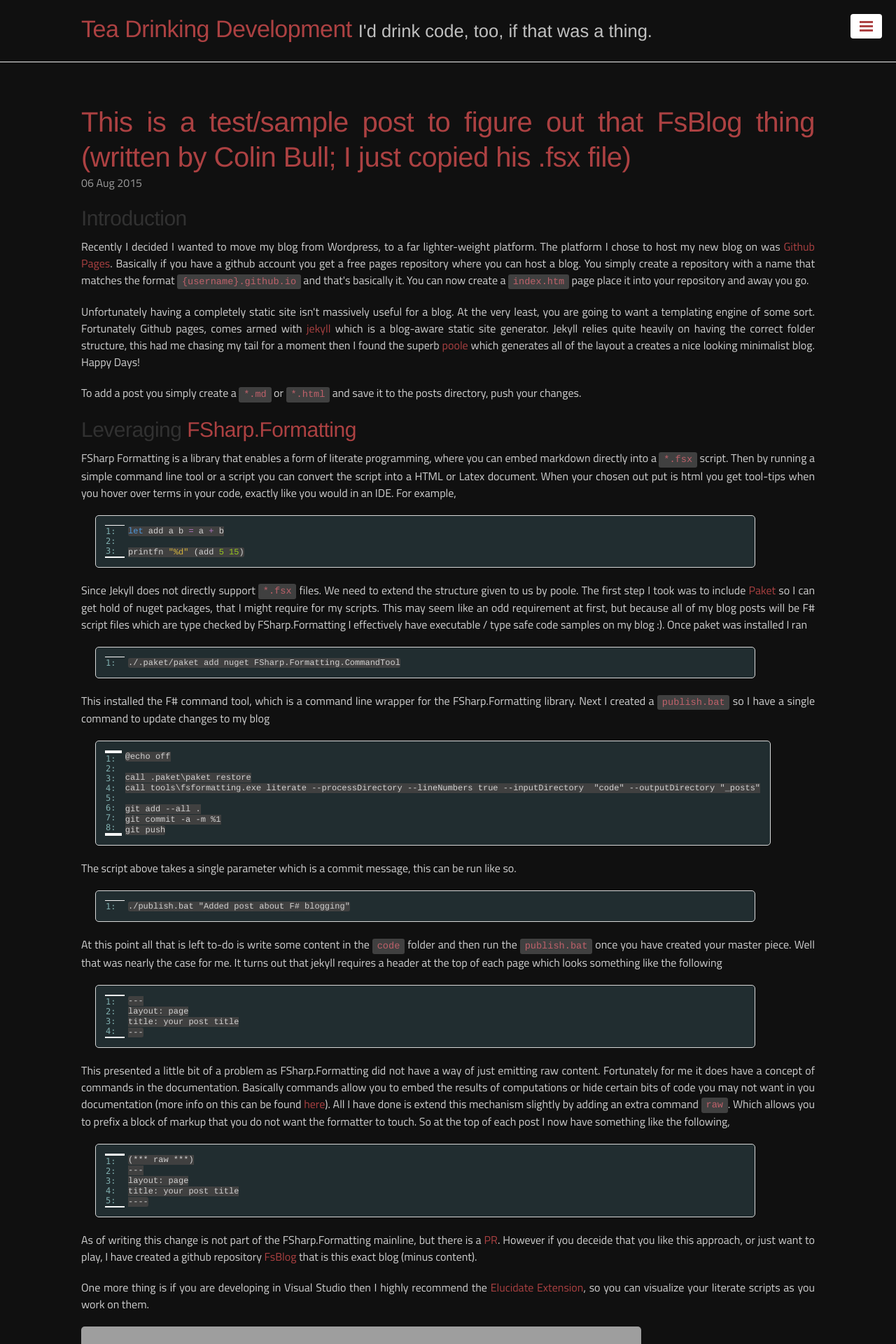
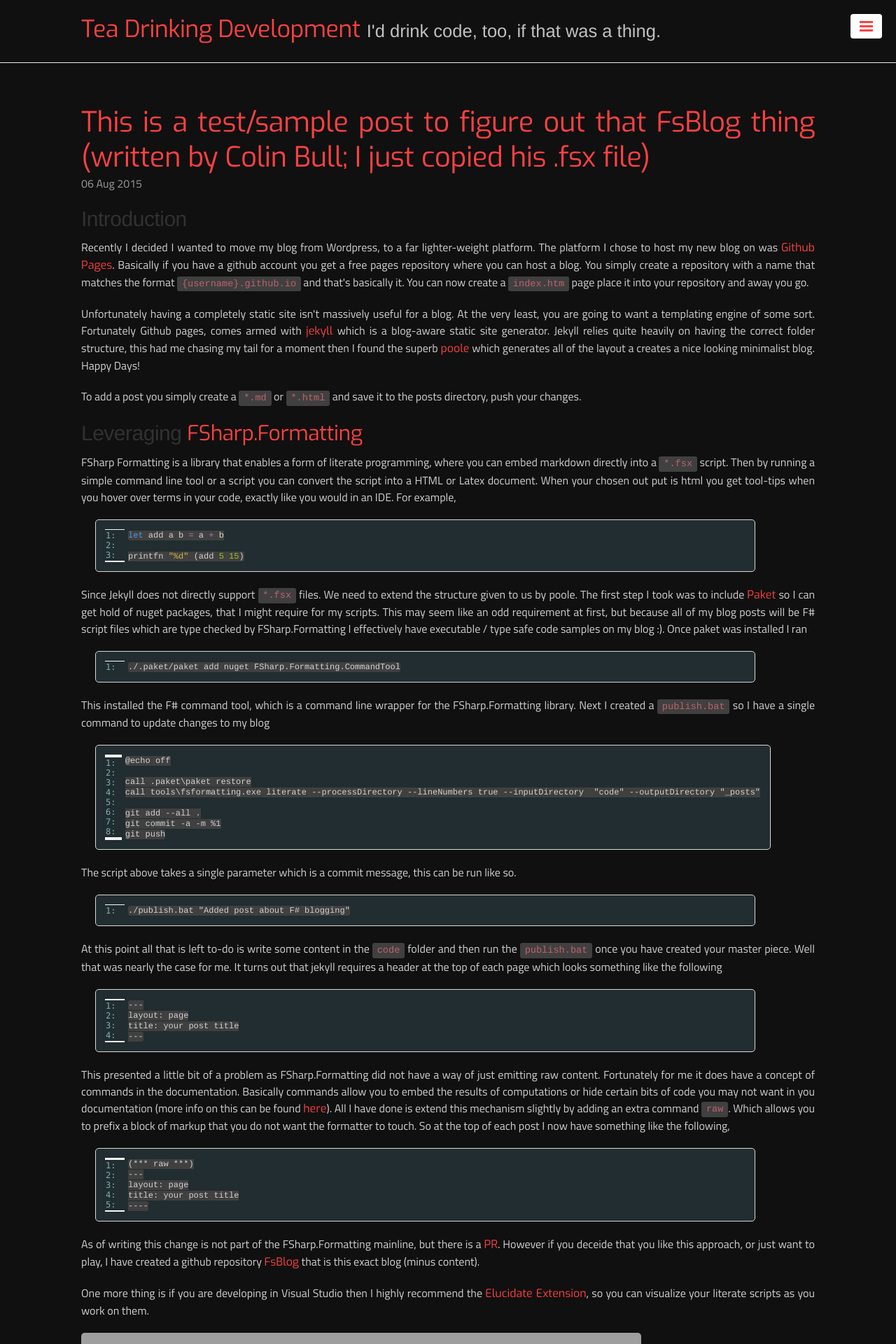
Before and after one commit to TeaDrivenDev/TeaDrivenDev.github.io, a Jekyll site: the page built from index.html, in a window 1280 px wide. Shown: the top 1920 px of the page at 70% size. Built offline with Jekyll 4.4.1, drawn with Linux system fonts in a browser that asks for light colours; some web fonts are replaced; Markdown is read by kramdown in place of the engine named in the settings; the list of posts is cut into pages by our own code; grey boxes are pictures that could not be loaded.

Commit message:
Update lanyon.css

```diff
--- a/public/css/lanyon.css
+++ b/public/css/lanyon.css
@@ -454,7 +454,8 @@ a.pagination-item:hover {
 .theme-base-08d .page-title,
 .theme-base-08d .post-title,
 .theme-base-08d .post-title a {
-  color: #ac4142;
+  color: #ff4142;
+  font-family: "Exo", sans-serif;
 }
 
 .theme-base-08d .page h1,
@@ -463,7 +464,6 @@ a.pagination-item:hover {
 .theme-base-08d .page h4,
 .theme-base-08d .page h5,
 .theme-base-08d .page h6 {
-  font-family: "Exo", sans-serif;
 }
 
 .theme-base-08d .container {
```
